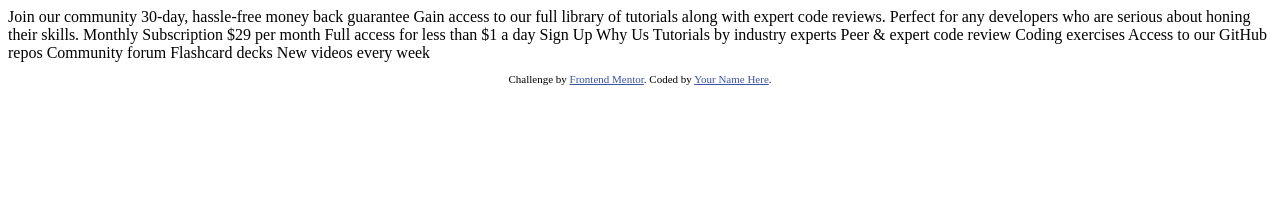
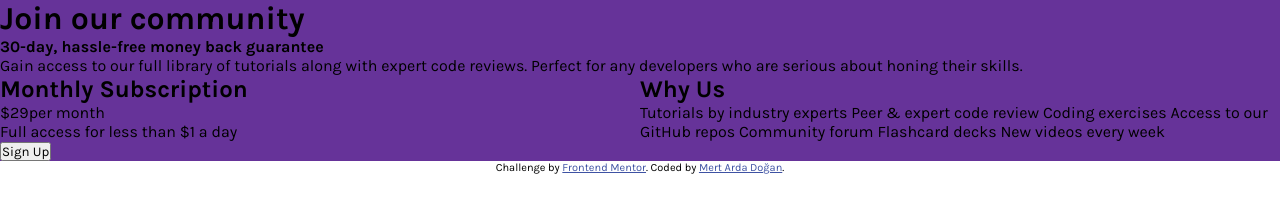
Before and after one commit to MertArdaDogan/single-price-grid-component, a plain HTML site: page index.html in a window 1280 px wide. Drawn offline with Linux system fonts and the light colour scheme.

Commit message:
add html and root

```diff
--- a/index.html
+++ b/index.html
@@ -2,48 +2,47 @@
 <html lang="en">
 <head>
   <meta charset="UTF-8">
-  <meta name="viewport" content="width=device-width, initial-scale=1.0"> <!-- displays site properly based on user's device -->
-
+  <meta name="viewport" content="width=device-width, initial-scale=1.0">
   <link rel="icon" type="image/png" sizes="32x32" href="./images/favicon-32x32.png">
-
   <title>Frontend Mentor | Single Price Grid Component</title>
-
-  <!-- Feel free to remove these styles or customise in your own stylesheet 👍 -->
+  <link rel="stylesheet" href="./style.css">
+  <link rel="preconnect" href="https://fonts.googleapis.com">
+  <link rel="preconnect" href="https://fonts.gstatic.com" crossorigin>
+  <link href="https://fonts.googleapis.com/css2?family=Karla:wght@400;700&display=swap" rel="stylesheet">
   <style>
     .attribution { font-size: 11px; text-align: center; }
     .attribution a { color: hsl(228, 45%, 44%); }
   </style>
 </head>
 <body>
-  Join our community
-
-  30-day, hassle-free money back guarantee
-
-  Gain access to our full library of tutorials along with expert code reviews.
-  Perfect for any developers who are serious about honing their skills.
-
-  Monthly Subscription
-
-  &dollar;29 per month
-
-  Full access for less than &dollar;1 a day
-
-  Sign Up
-
-  Why Us
-
-  Tutorials by industry experts
-  Peer &amp; expert code review
-  Coding exercises
-  Access to our GitHub repos
-  Community forum
-  Flashcard decks
-  New videos every week
-
+  <div class="card">
+    <div class="join">
+      <h1>Join our community</h1>
+      <h4>30-day, hassle-free money back guarantee</h4>
+      <p>Gain access to our full library of tutorials along with expert code reviews.
+        Perfect for any developers who are serious about honing their skills.</p>
+    </div>
+    <div class="buy">
+      <h2>Monthly Subscription</h2>
+      <div class="price"><span>&dollar;29</span>per month</div>
+      <p>Full access for less than &dollar;1 a day</p>
+      <button>Sign Up</button>
+    </div>
+    <div class="about">
+      <h2>Why Us</h2>
+      <p>Tutorials by industry experts
+        Peer &amp; expert code review
+        Coding exercises
+        Access to our GitHub repos
+        Community forum
+        Flashcard decks
+        New videos every week</p>
+    </div>
+  </div>
   <footer>
     <p class="attribution">
       Challenge by <a href="https://www.frontendmentor.io?ref=challenge" target="_blank">Frontend Mentor</a>.
-      Coded by <a href="#">Your Name Here</a>.
+      Coded by <a href="#">Mert Arda Doğan</a>.
     </p>
   </footer>
 </body>
--- /dev/null
+++ b/style.css
@@ -0,0 +1,23 @@
+:root{
+    --cyan  :hsl(179, 62%, 43%);
+    --yellow:hsl(71, 73%, 54%);
+    --gray  :hsl(204, 43%, 93%);
+    --blue  :hsl(218, 22%, 67%);
+}
+/* 400 700 */
+*{
+    margin: 0;
+    padding: 0;
+    box-sizing: border-box;
+    font-family: 'Karla', sans-serif;
+}
+.card{
+    display: grid;
+    grid-template-columns: 1fr 1fr;
+}
+.card div{
+    background-color: rebeccapurple;
+}
+.card div:nth-child(1){
+    grid-column: 1 / span 3;
+}
```
